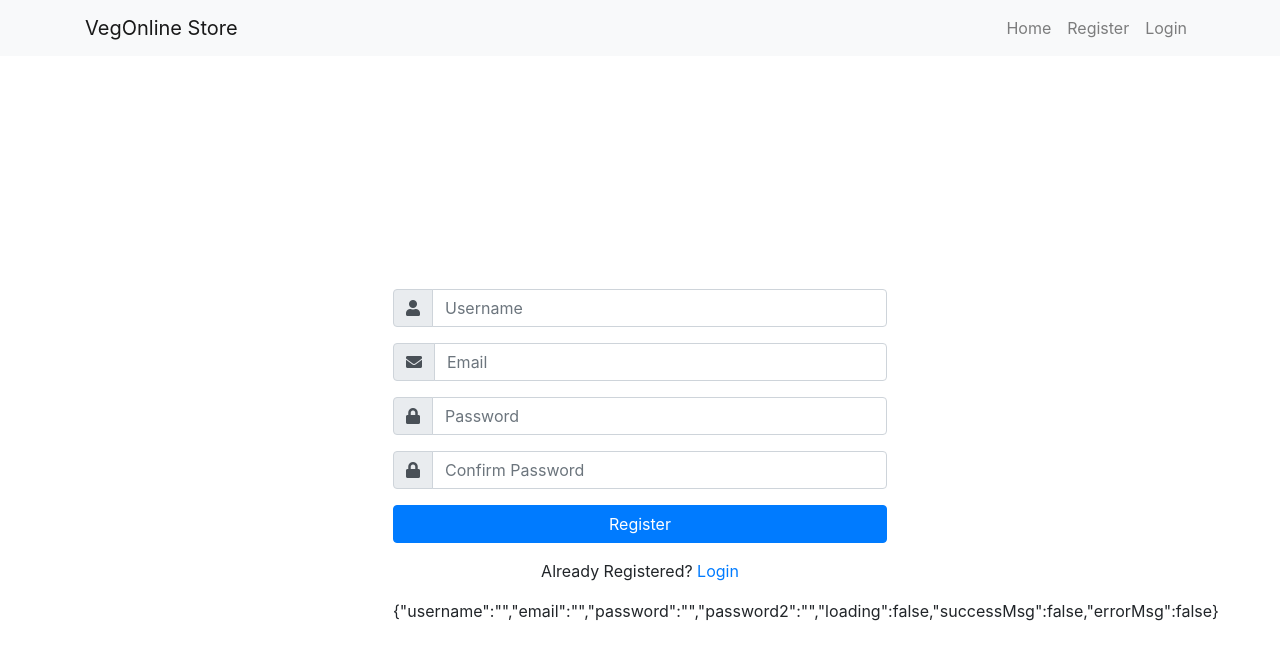
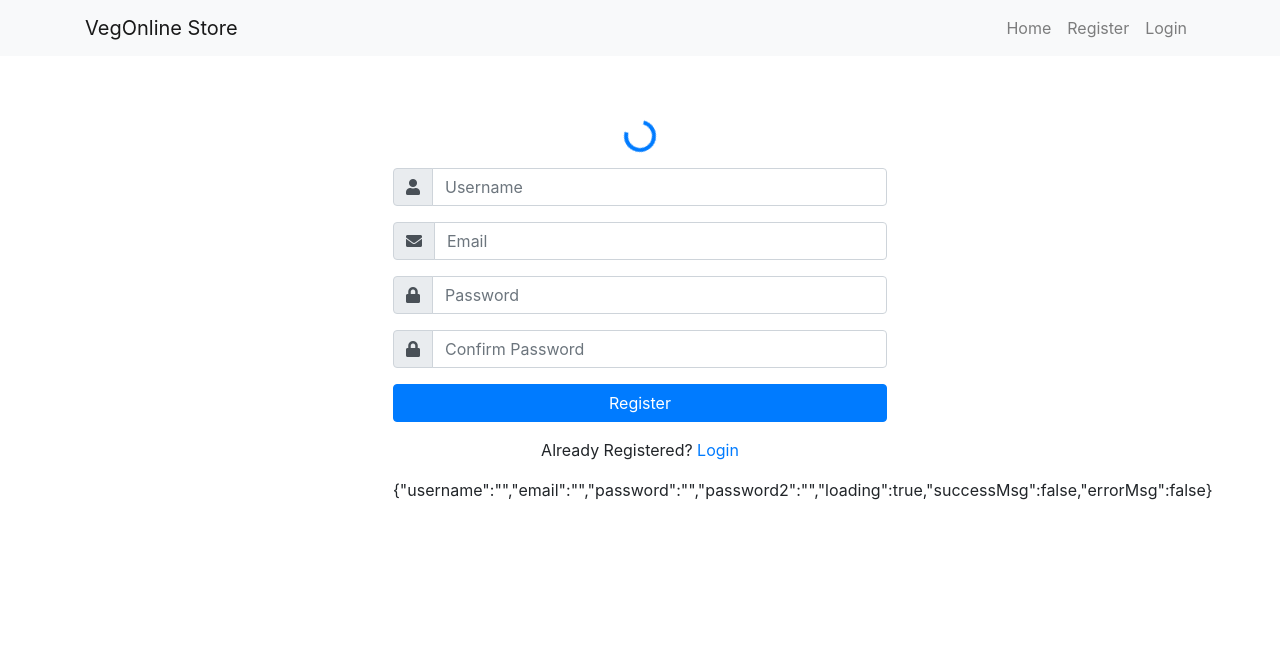
Before and after one commit to sintimmisa/premest_proj_client, a React (Create React App) app: page /register in a window 1280 px wide. Shown: the top 660 px of the page. Built offline with nearby package versions, Linux system fonts and the light colour scheme.

Commit message:
Fea: loading component

```diff
--- a/src/components/Forms/ShowRegistrationForm.js
+++ b/src/components/Forms/ShowRegistrationForm.js
@@ -5,6 +5,7 @@ import isEmail from 'validator/lib/isEmail';
 import equals from 'validator/lib/equals';
 import ErrorMsg from '../Alerts/errorMsg';
 import SuccessMsg from '../Alerts/successMsg';
+import Loading from '../Loading/loading';
 //import Swal from 'sweetalert2'
 
 
@@ -22,7 +23,7 @@ const ShowRegistrationForm =()=>{
          email:'',
          password:'',
          password2:'',
-         loading:false,
+         loading:true,
          successMsg:false,
          errorMsg:false
      });
@@ -110,6 +111,7 @@ const ShowRegistrationForm =()=>{
        <div className="container">
        {errorMsg && ErrorMsg(errorMsg)}
        {successMsg && SuccessMsg(successMsg)}
+       {loading && Loading()}
             <form className="registration-form" onSubmit={handleSubmit} noValidate>
             <div className="form-group input-group">
                 <div className="input-group-prepend">
--- /dev/null
+++ b/src/components/Loading/loading.js
@@ -0,0 +1,12 @@
+import React from 'react';
+
+const Loading=()=>{
+    return(
+        <div className="d-flex justify-content-center py-3">
+  <div className="spinner-border text-primary " role="status">
+    <span className="sr-only">Loading...</span>
+  </div>
+</div>
+    )
+};
+export default Loading;
--- a/src/components/RegisterPage.js
+++ b/src/components/RegisterPage.js
@@ -11,7 +11,7 @@ const RegisterPage=()=>{
 
     return(
         <div className="container">
-            <div className="row px-3 vh-100">
+            <div className="row px-3 py-5 mh-100 ">
                 <div className="col-md-6  mx-auto align-self-center">
                    <ShowRegistrationForm/>
 
```
